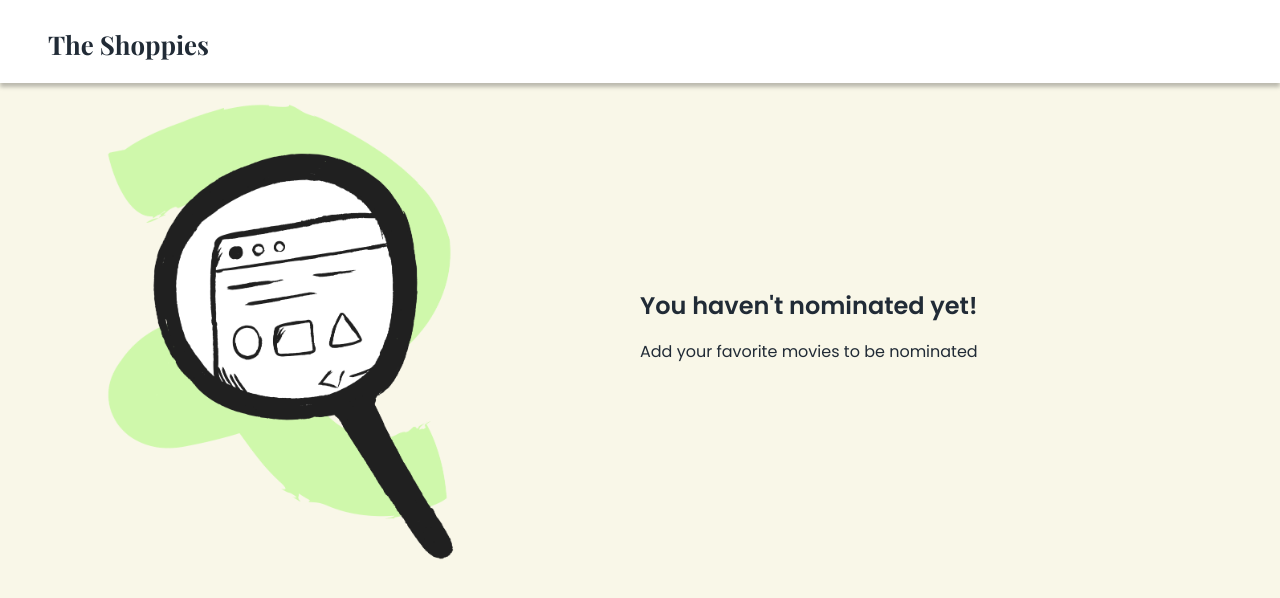
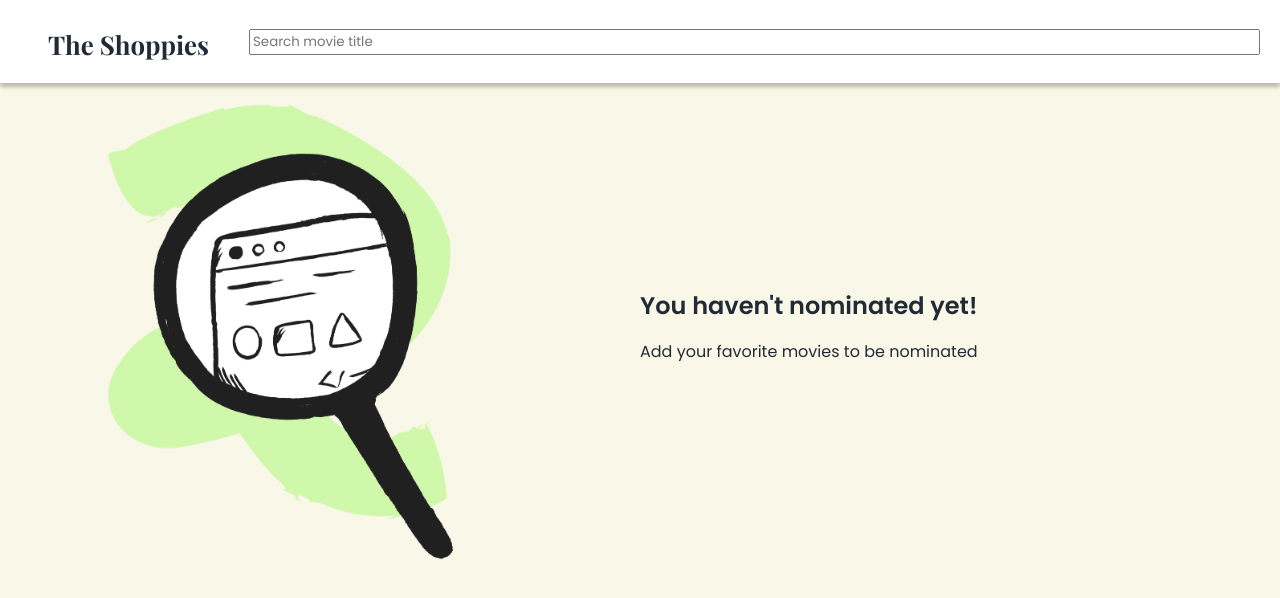
Before and after one commit to adzshaf/omdb-nomination, a React (Create React App) app: page / in a window 1280 px wide. Shown: the top 598 px of the page. Built offline with nearby package versions, Linux system fonts and the light colour scheme.

Commit message:
add input on navbar

```diff
--- a/src/components/Navbar/index.css
+++ b/src/components/Navbar/index.css
@@ -4,4 +4,19 @@
   padding-bottom: 20px;
   padding-left: 48px;
   box-shadow: 0px 4px 4px rgba(0, 0, 0, 0.25);
+  display: flex;
+  flex-direction: row;
+  align-items: center;
 }
+
+.input-container {
+  margin-left: 20px;
+  flex-grow: 100;
+  padding: 0 20px;
+}
+
+.input-container > input {
+  box-sizing: border-box;
+  width: 100%;
+  font-family: "Poppins";
+}
--- a/src/components/Navbar/index.js
+++ b/src/components/Navbar/index.js
@@ -5,6 +5,9 @@ const Navbar = () => {
   return (
     <div className="navbar-container">
       <h1>The Shoppies</h1>
+      <div className="input-container">
+        <input placeholder="Search movie title"></input>
+      </div>
     </div>
   );
 };
```
